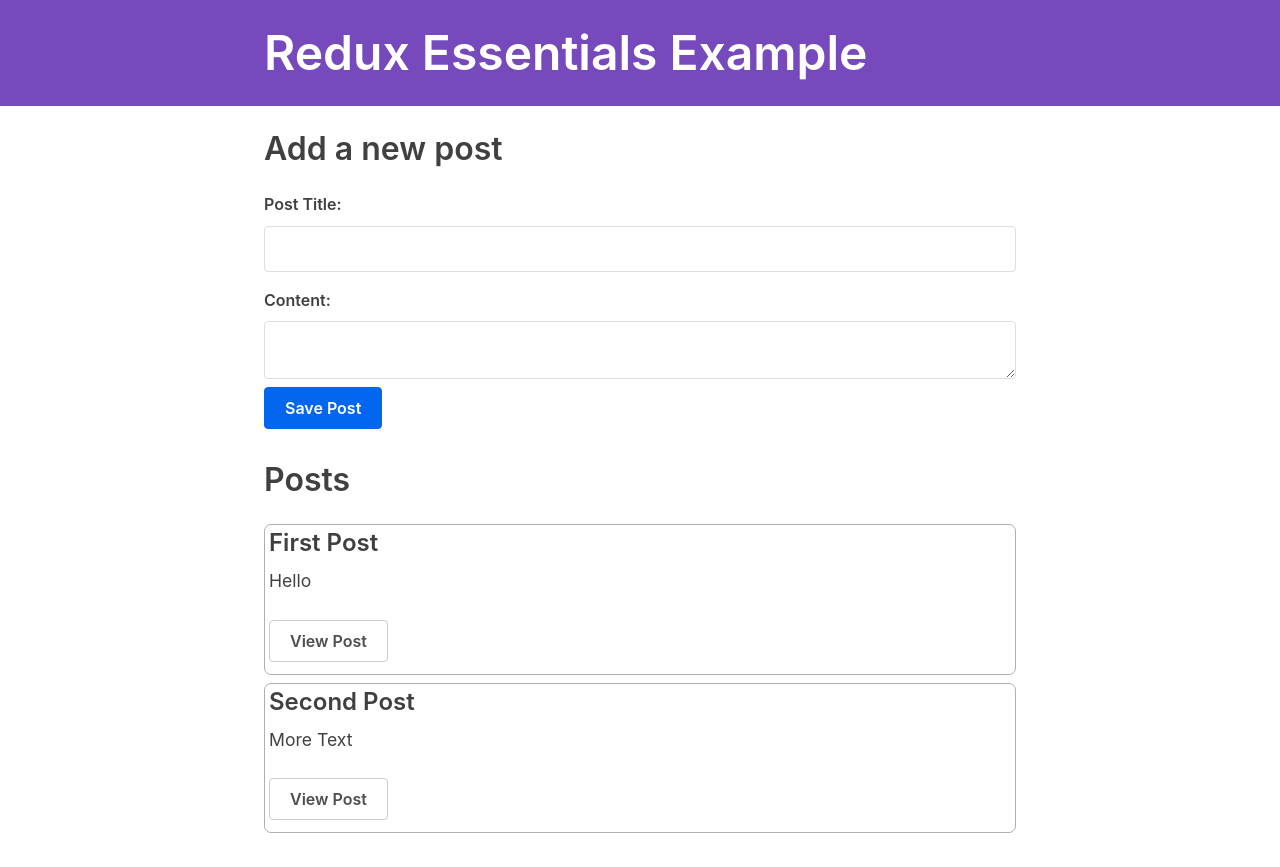
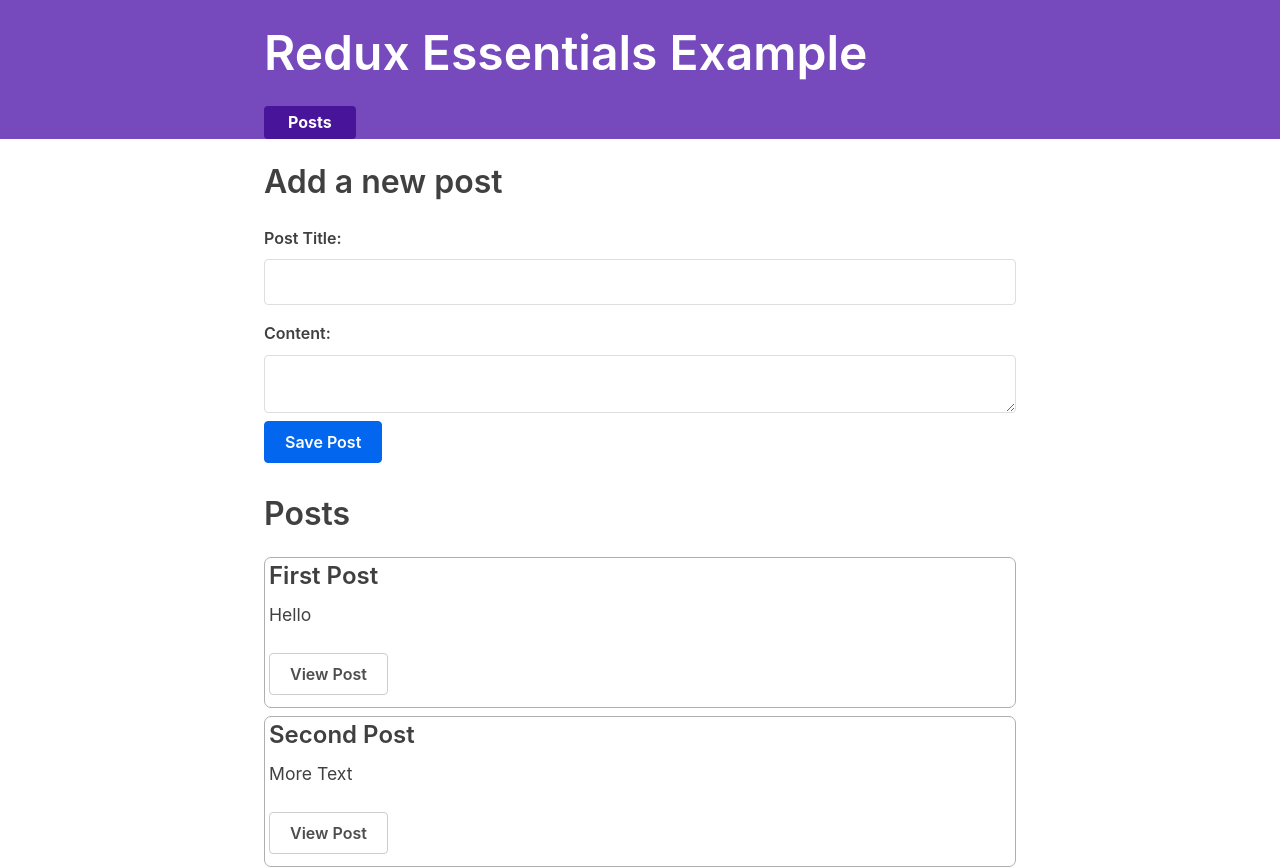
Before and after one commit to NajeebArif/redux-toolkit-gs, a React (Create React App) app: page / in a window 1280 px wide. Before the commit the page ends 833 px from the top, so only its background shows below. Built offline with nearby package versions, Linux system fonts and the light colour scheme; what @mswjs/data, mock-socket, txtgen would draw is missing.

Commit message:
Update Navbar.js

```diff
--- a/src/app/Navbar.js
+++ b/src/app/Navbar.js
@@ -1,4 +1,6 @@
 import React from 'react'
+
+import { Link } from 'react-router-dom'
 
 export const Navbar = () => {
   return (
@@ -7,7 +9,9 @@
         <h1>Redux Essentials Example</h1>
 
         <div className="navContent">
-          <div className="navLinks"></div>
+          <div className="navLinks">
+            <Link to="/">Posts</Link>
+          </div>
         </div>
       </section>
     </nav>
```
